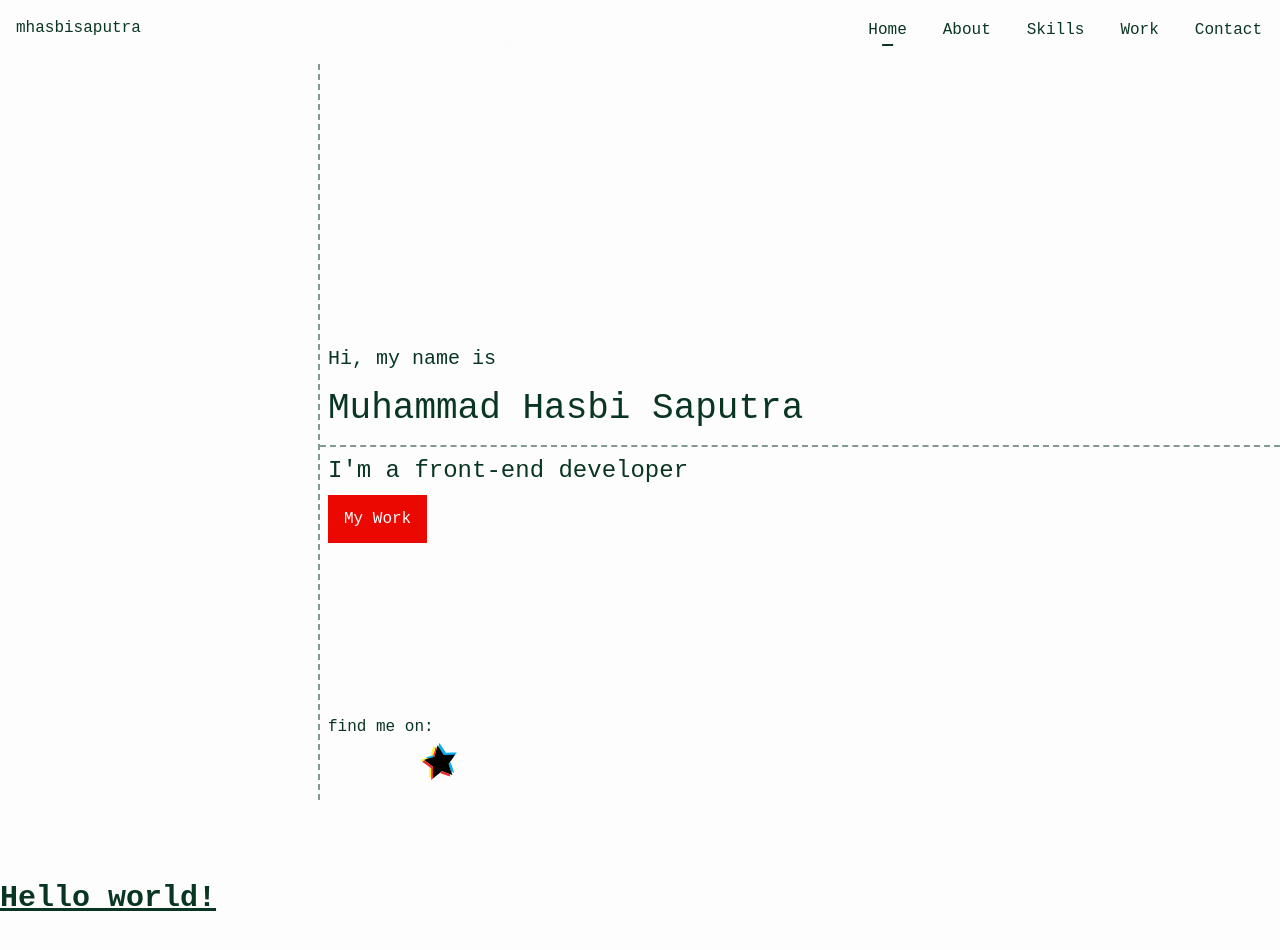
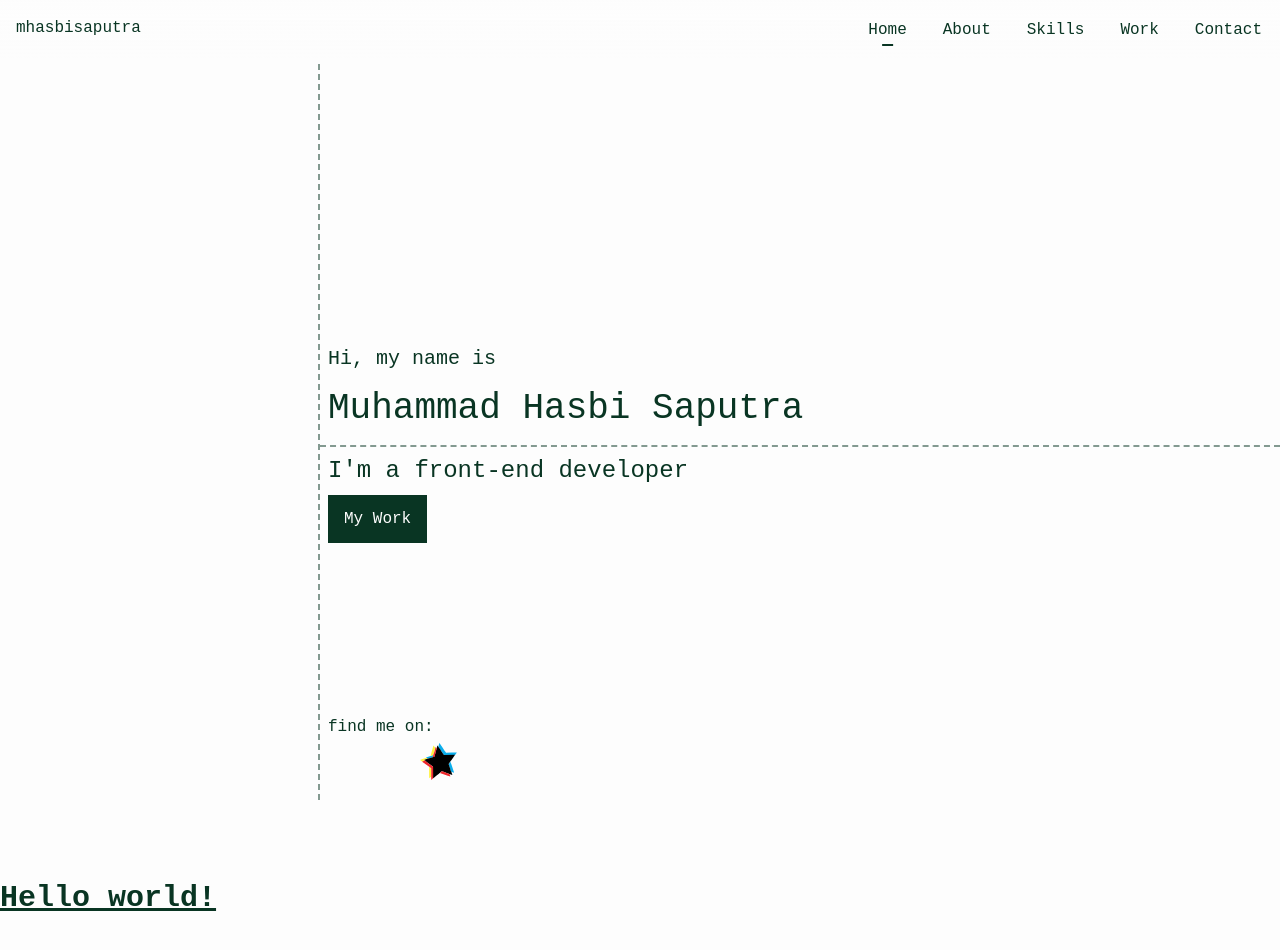
Before and after one commit to lukpaikat/my-portfolio-website, a React (Create React App) app: page / in a window 1280 px wide. Shown: the top 950 px of the page. Built offline with nearby package versions, Linux system fonts and the light colour scheme; some icons are missing.

Commit message:
remove red accent color

```diff
--- a/src/components/Hero.jsx
+++ b/src/components/Hero.jsx
@@ -36,7 +36,7 @@ function Hero() {
           smooth
           duration={500}
           offset={-200}
-          className="bg-bright-red text-soapstone block w-fit
+          className="bg-county-green text-soapstone dark:bg-soapstone dark:text-county-green block w-fit
             min-h-44px min-w-44px py-3 px-4 mx-2 my-2 cursor-pointer"
         >
           My Work
```
